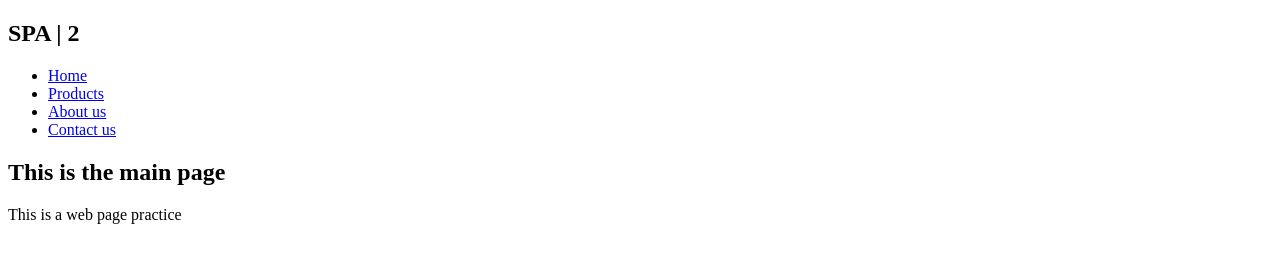
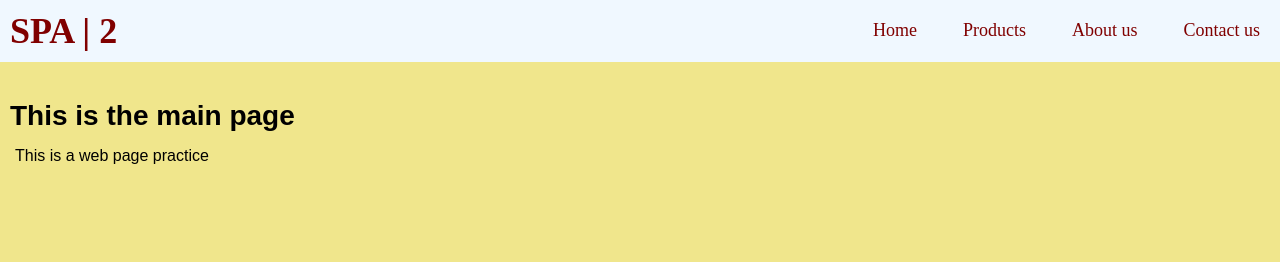
Before and after one commit to diadhor/web-page-practice-2, a plain HTML site: page index.html in a window 1280 px wide. Drawn offline with Linux system fonts and the light colour scheme.

Commit message:
I added style.css file

```diff
--- a/index.html
+++ b/index.html
@@ -1,12 +1,13 @@
 <!DOCTYPE html>
 <html>
-	<head>
+	<header>
 		<meta charset="utf-8">
 		<meta name="author" content="diadhor">
 		<meta http-equiv="x-UA-Compatible" content="IE edge">
 		<meta name="viewport" content="width=device-width, initial-scale=1.0">
+		<link rel="stylesheet" type="text/css" href="/style.css">
 		<title>SPA | 2</title>
-	</head>
+	</header>
 	<body>
 		<main>
 			<header>
--- /dev/null
+++ b/style.css
@@ -0,0 +1,68 @@
+*{
+	margin:0;
+	padding:0;
+}
+
+body {
+	background-color:khaki;
+}
+
+/*Nav-Bar*/
+header {
+	box-sizing: border-box;
+	background-color:aliceblue;
+	width:100%;
+	position:fixed;
+	z-index:100;
+	color:maroon;
+	font-size: 24px;
+
+}
+
+header h2{
+	display:inline;
+	margin:10px;
+	float:left;
+}
+
+header nav {
+	overflow: hidden;
+}
+
+nav ul {
+	float:right;
+}
+
+nav ul li {
+	display:inline-block;
+}
+
+nav ul li a {
+	display:inline-block;
+	text-decoration:none;
+	font-size:18px;
+	color:maroon;
+	padding:20px;
+}
+
+nav ul li:hover {
+	background-color:gold;
+	color:skyblue;
+}
+
+article {
+	position:relative;
+	top:100px;
+}
+
+h1 {
+	margin:0 10px 0 10px;
+	font-family: sans-serif;
+	font-size: 28px;
+}
+
+p {
+	margin:15px;
+	font-family: sans-serif;
+
+}
```
